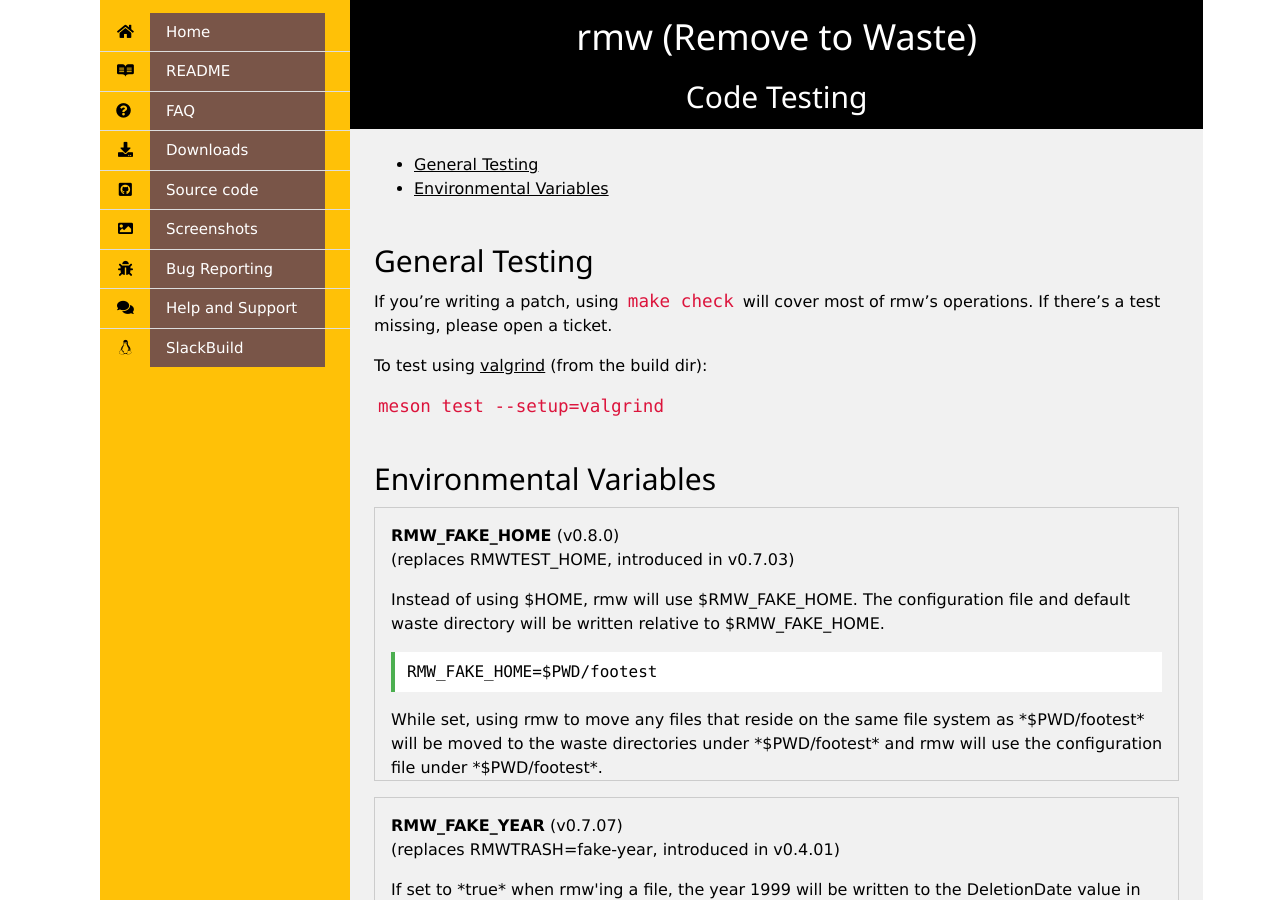
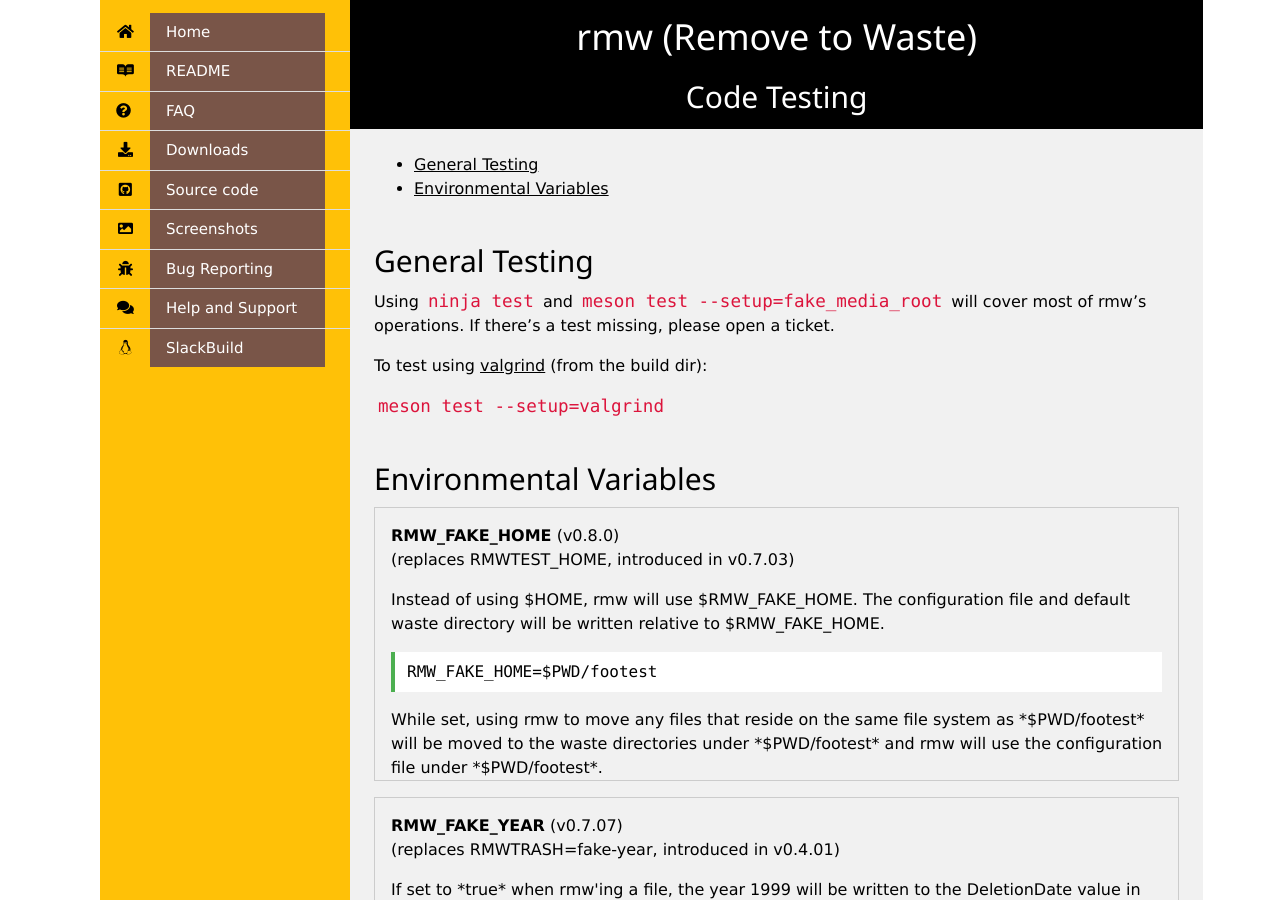
Before and after one commit to theimpossibleastronaut/rmw-website, a Jekyll site: the page built from code-testing.md, in a window 1280 px wide and 900 px high. Built offline with Jekyll 4.4.1, drawn with Linux system fonts in a browser that asks for light colours.

Commit message:
remove 'make check' from docs (and add fake_media_root test)

```diff
--- a/code-testing.md
+++ b/code-testing.md
@@ -9,9 +9,10 @@ layout: default
 
 <h2 id="general_testing">General Testing</h2>
 
-If you're writing a patch, using <code class="w3-codespan">make
-check</code> will cover most of rmw's operations. If there's a test
-missing, please open a ticket.
+Using <code class="w3-codespan">ninja test</code> and <code
+class="w3-codespan">meson test --setup=fake_media_root</code> will
+cover most of rmw's operations. If there's a test missing, please open
+a ticket.
 
 To test using [valgrind](https://www.valgrind.org/) (from the build dir):
 
```
